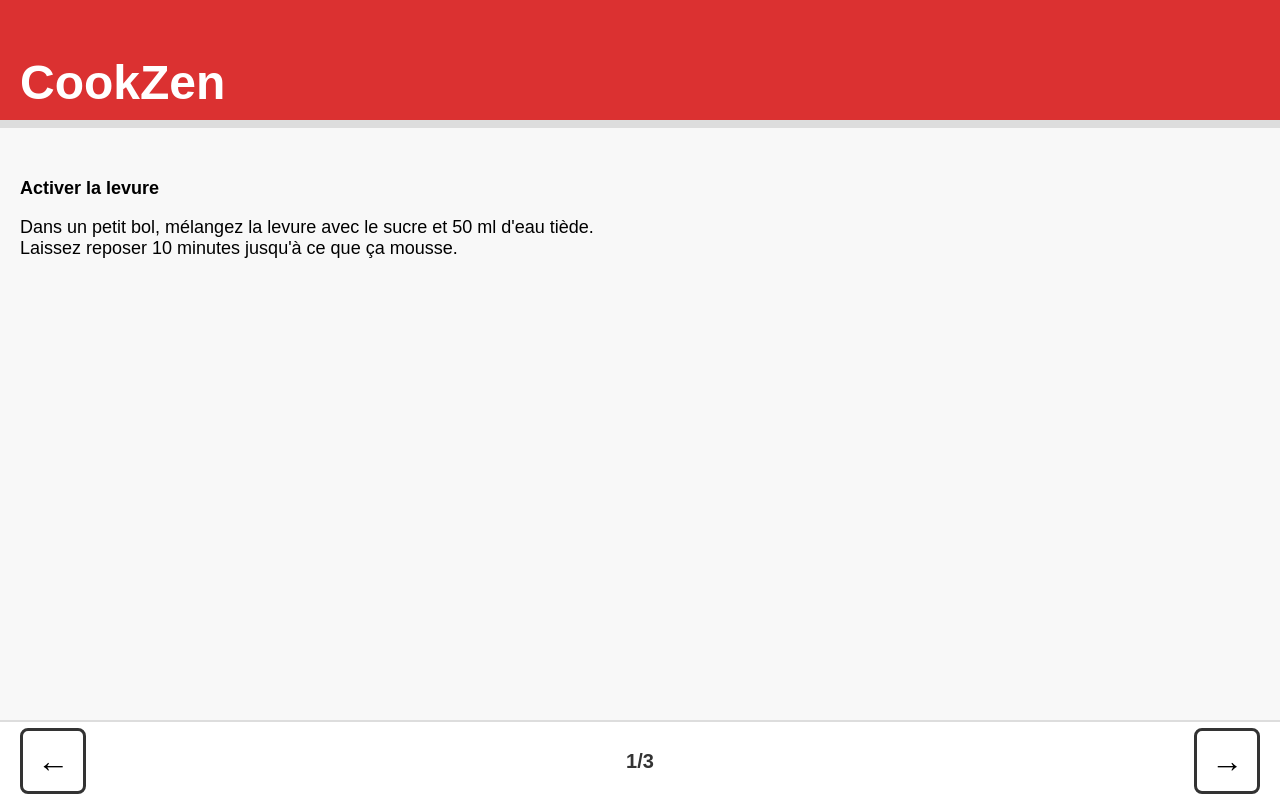
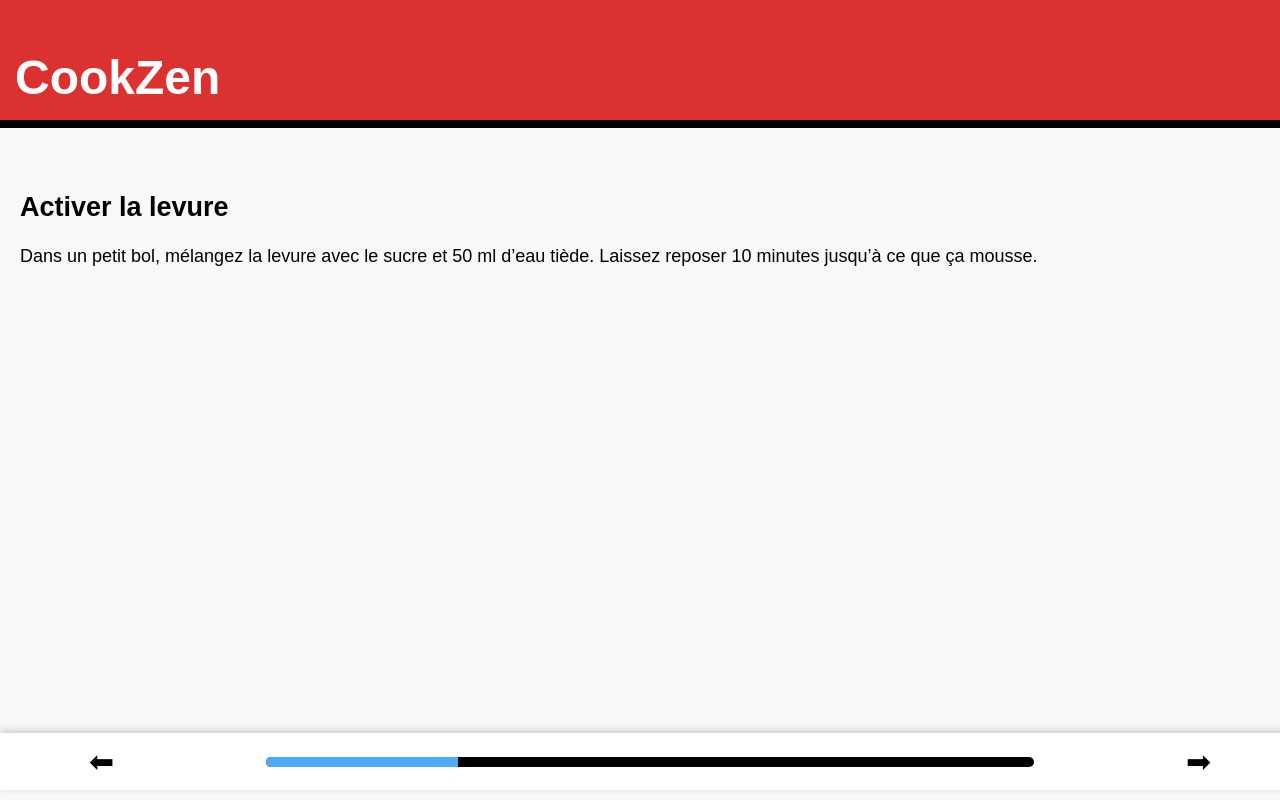
Before and after one commit to Alex84010/cookzentest2.github.io, a plain HTML site: page index.html in a window 1280 px wide. Drawn offline with Linux system fonts and the light colour scheme.

Commit message:
Update index.html

```diff
--- a/index.html
+++ b/index.html
@@ -4,249 +4,165 @@
 <meta charset="UTF-8">
 <meta name="viewport" content="width=device-width, initial-scale=1.0">
 <title>CookZen</title>
-  <link rel="icon" type="image/x-icon" href="./CookZen.png">
+<link rel="icon" href="./CookZen.png">
+
 <style>
-    body {
-      margin: 0;
-      font-family: sans-serif;
-      background: #f8f8f8;
+body{
+  margin:0;
+  font-family:sans-serif;
+  background:#f8f8f8;
 }
 
-    body.red .footer {
-      background-color: #db3131;
+/* HEADER */
+.footer{
+  position:fixed;
+  top:0;
+  left:0;
+  width:100%;
+  height:120px;
+  background:#db3131;
+  display:flex;
+  align-items:flex-end;
+  padding:15px;
+  box-sizing:border-box;
+  z-index:10;
 }
-    body.orange .footer {
-      background-color: #ffb74d;
-    }
-    body.blue .footer {
-      background-color: #64b5f6;
-    }
-    body.purple .footer {
-      background-color: #ba68c8;
+.cookzen-title{
+  font-size:48px;
+  font-weight:bold;
+  color:white;
 }
 
-    .footer {
-      position: fixed;
-      top: 0;
-      left: 0;
-      width: 100%;
-      height: 120px;
-      background: #db3131;
-      color: white;
-      display: flex;
-      justify-content: center;
-      align-items: center;
-      font-size: 32px;
-      z-index: 10;
+/* BARRE NOIRE */
+.barre{
+  position:fixed;
+  top:120px;
+  left:0;
+  width:100%;
+  height:8px;
+  background:black;
+  z-index:9;
 }
 
-    .barre {
-      position: fixed;
-      top: 120px;
-      left: 0;
-      width: 100%;
-      height: 8px;
-      background: #ddd;
-      z-index: 9;
+/* CONTENU */
+.contenu{
+  margin-top:150px;
+  padding:20px;
+  padding-bottom:100px;
+  font-size:18px;
 }
 
-    .barre-progress {
-      height: 100%;
-      background: black;
-      width: 0%;
-      transition: width 0.3s ease;
+/* NAVIGATION RECETTE */
+.nav-recipe{
+  position:fixed;
+  bottom:10px;
+  left:0;
+  width:100%;
+  display:flex;
+  align-items:center;
+  justify-content:space-around;
+  padding:10px;
+  background:white;
+  box-shadow:0 -2px 8px rgba(0,0,0,0.2);
 }
 
-    .contenu {
-      margin-top: 140px;
-      padding: 20px;
-      padding-bottom: 100px;
-      font-size: 18px;
+.nav-recipe button{
+  font-size:30px;
+  background:none;
+  border:none;
+  cursor:pointer;
 }
 
-    .cookzen-title {
-      position: absolute;
-      bottom: 10px;
-      left: 20px;
-      font-size: 48px;
-      font-weight: bold;
-      color: white;
+/* BARRE PROGRESSION */
+.progress-container{
+  width:60%;
+  height:10px;
+  background:black;
+  border-radius:10px;
+  overflow:hidden;
 }
-
-    .etape {
-      display: none;
-      animation: fadeIn 0.3s ease;
-    }
-
-    .etape.active {
-      display: block;
-    }
-
-    @keyframes fadeIn {
-      from {
-        opacity: 0;
-        transform: translateX(20px);
-      }
-      to {
-        opacity: 1;
-        transform: translateX(0);
-      }
-    }
-
-    @keyframes fadeInReverse {
-      from {
-        opacity: 0;
-        transform: translateX(-20px);
-      }
-      to {
-        opacity: 1;
-        transform: translateX(0);
-      }
-    }
-
-    .etape.reverse {
-      animation: fadeInReverse 0.3s ease;
-    }
-
-    .navigation {
-      position: fixed;
-      bottom: 0;
-      left: 0;
-      width: 100%;
-      height: 80px;
-      background: white;
-      border-top: 2px solid #ddd;
-      display: flex;
-      justify-content: space-between;
-      align-items: center;
-      padding: 0 20px;
-      box-sizing: border-box;
-      z-index: 10;
-    }
-
-    .nav-btn {
-      width: 60px;
-      height: 60px;
-      border: 3px solid #333;
-      background: white;
-      border-radius: 8px;
-      display: flex;
-      justify-content: center;
-      align-items: center;
-      cursor: pointer;
-      font-size: 32px;
-      font-weight: bold;
-      transition: all 0.2s ease;
-    }
-
-    .nav-btn:hover {
-      background: #f0f0f0;
-      transform: scale(1.05);
-    }
-
-    .nav-btn:active {
-      transform: scale(0.95);
-    }
-
-    .etape-counter {
-      font-size: 20px;
-      font-weight: bold;
-      color: #333;
+#progressBar{
+  height:100%;
+  width:0%;
+  background:#4dabf7;
+  transition:width 0.3s;
 }
 </style>
 </head>
+
 <body>
+
 <div class="footer">
   <div class="cookzen-title">CookZen</div>
 </div>
 
-  <div class="barre">
-    <div class="barre-progress" id="progressBar"></div>
+<div class="barre"></div>
+
+<div class="contenu">
+  <h2 id="stepTitle"></h2>
+  <p id="stepText"></p>
 </div>
 
-  <div class="contenu" id="contenu">
-    <div class="etape active" data-step="1">
-      <p><strong>Activer la levure</strong></p>
-      <p>Dans un petit bol, mélangez la levure avec le sucre et 50 ml d'eau tiède.<br>
-      Laissez reposer 10 minutes jusqu'à ce que ça mousse.</p>
+<div class="nav-recipe">
+  <button id="prevStep">⬅</button>
+
+  <div class="progress-container">
+    <div id="progressBar"></div>
   </div>
 
-    <div class="etape" data-step="2">
-      <p><strong>Préparer la pâte</strong></p>
-      <p>Dans un grand saladier, mélangez les farines, la fécule, le sel et le psyllium.<br>
-      Ajoutez la levure activée, l'huile et le reste de l'eau tiède.<br>
-      Mélangez à la spatule jusqu'à obtention d'une pâte collante, type pâte à gâteau épaisse.</p>
-    </div>
-
-    <div class="etape" data-step="3">
-      <p><strong>Faire lever</strong></p>
-      <p>Couvrez d'un torchon et laisse reposer 1h dans un endroit tiède.<br>
-      La pâte doit doubler de volume.</p>
-    </div>
-  </div>
-
-  <div class="navigation">
-    <div class="nav-btn" id="btnPrev">←</div>
-    <div class="etape-counter" id="counter">1/3</div>
-    <div class="nav-btn" id="btnNext">→</div>
+  <button id="nextStep">➡</button>
 </div>
 
 <script>
-    const savedTheme = localStorage.getItem('cookzenTheme');
-    if (savedTheme) {
-      document.body.className = savedTheme;
+const steps = [
+  {
+    title:"Activer la levure",
+    text:"Dans un petit bol, mélangez la levure avec le sucre et 50 ml d’eau tiède. Laissez reposer 10 minutes jusqu’à ce que ça mousse."
+  },
+  {
+    title:"Préparer la pâte",
+    text:"Dans un grand saladier, mélangez les farines, la fécule, le sel et le psyllium. Ajoutez la levure activée, l’huile et le reste de l’eau tiède. Mélangez jusqu’à obtenir une pâte collante."
+  },
+  {
+    title:"Faire lever",
+    text:"Couvrez d’un torchon et laissez reposer 1 heure dans un endroit tiède. La pâte doit doubler de volume."
+  },
+  {
+    title:"Cuisson",
+    text:"Badigeonnez d’eau, incisez légèrement et enfournez à 220°C pendant 25 à 30 minutes avec un bol d’eau pour la vapeur."
+  }
+];
+
+let currentStep = 0;
+
+const stepTitle = document.getElementById("stepTitle");
+const stepText = document.getElementById("stepText");
+const progressBar = document.getElementById("progressBar");
+
+function updateStep(){
+  stepTitle.textContent = steps[currentStep].title;
+  stepText.textContent = steps[currentStep].text;
+
+  const percent = ((currentStep + 1) / steps.length) * 100;
+  progressBar.style.width = percent + "%";
 }
 
-    let currentStep = 1;
-    const totalSteps = 3;
-    let isGoingForward = true;
-
-    const etapes = document.querySelectorAll('.etape');
-    const btnPrev = document.getElementById('btnPrev');
-    const btnNext = document.getElementById('btnNext');
-    const counter = document.getElementById('counter');
-    const progressBar = document.getElementById('progressBar');
-
-    function updateUI() {
-      etapes.forEach(etape => {
-        etape.classList.remove('active', 'reverse');
-        if (parseInt(etape.dataset.step) === currentStep) {
-          etape.classList.add('active');
-          if (!isGoingForward) {
-            etape.classList.add('reverse');
-          }
+document.getElementById("nextStep").addEventListener("click",()=>{
+  if(currentStep < steps.length - 1){
+    currentStep++;
+    updateStep();
   }
 });
 
-      counter.textContent = `${currentStep}/${totalSteps}`;
-
-      const progress = ((currentStep - 1) / (totalSteps - 1)) * 100;
-      progressBar.style.width = progress + '%';
-    }
-
-    btnPrev.addEventListener('click', () => {
-      if (currentStep === 1) {
-        // Retour à la page précédente
-        window.history.back();
-      } else {
-        isGoingForward = false;
+document.getElementById("prevStep").addEventListener("click",()=>{
+  if(currentStep > 0){
     currentStep--;
-        updateUI();
+    updateStep();
   }
 });
 
-    btnNext.addEventListener('click', () => {
-      if (currentStep === totalSteps) {
-        // Retour à la page précédente
-        window.history.back();
-      } else {
-        isGoingForward = true;
-        currentStep++;
-        updateUI();
-      }
-    });
+updateStep();
+</script>
 
-    updateUI();
-  </script>
 </body>
 </html>
```
Lines whose indentation alone changed are shown as unchanged.
